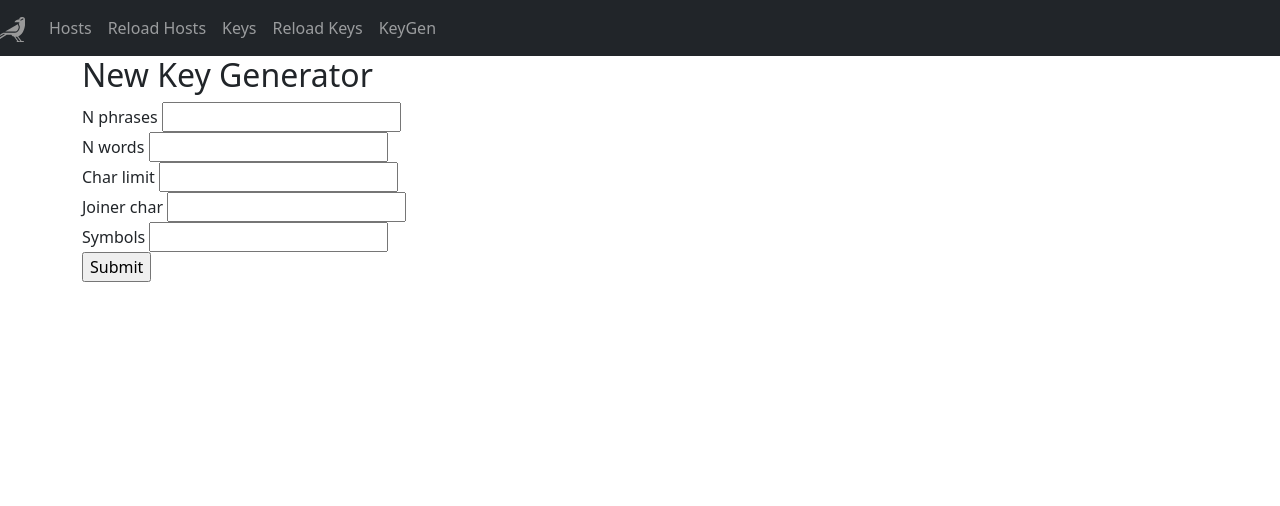
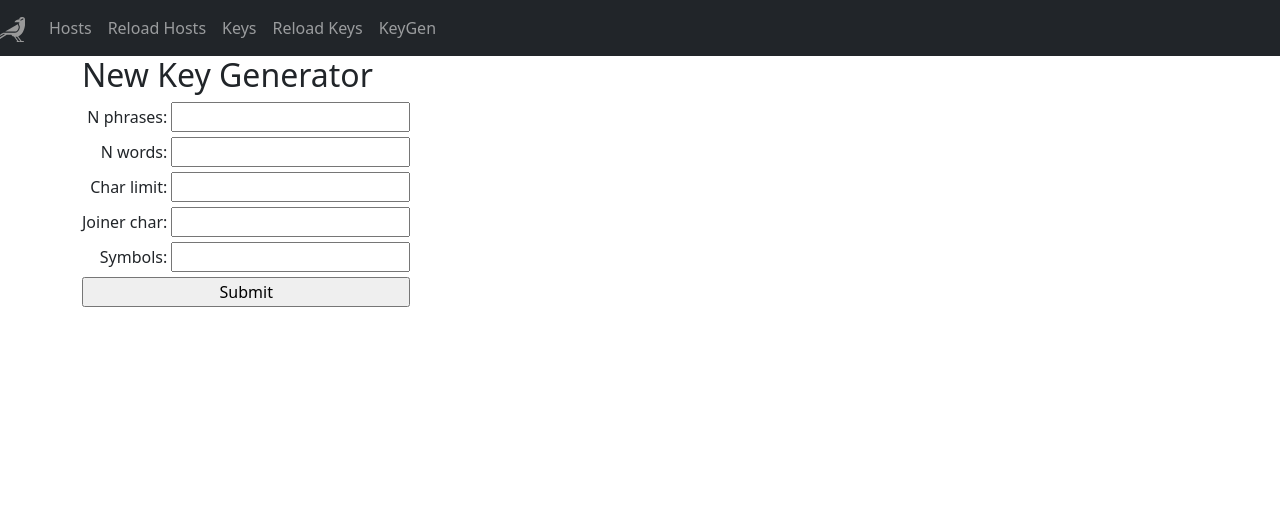
Before and after one commit to barretobrock/luks, a Python web app: template luks/templates/keygen.html in a window 1280 px wide. Shown: the top 506 px of the page. Run offline with Jinja, Linux system fonts and the light colour scheme; the template is opened without the code that fills it: most values are stand-ins (such as "Sample title", 1, 10 or a date in 2020); form fields are guessed from the names that the template uses; some libraries are stand-ins or nearby versions.

Commit message:
Finish api calls, add key detail view, update keygen page CSS

```diff
--- a/luks/api/keys.py
+++ b/luks/api/keys.py
@@ -67,10 +67,11 @@ def get_key(key_name: str):
             if isinstance(att.data, bytes):
                 # Decode to string, try loading as json
                 resp[att.filename] = json.loads(att.data.decode('utf-8'))
-    return jsonify({'data': [resp]})
+    if is_api_request(request):
+        return jsonify({'data': [resp]})
+    return render_template('key_detail.html', key_dict=resp)
 
 
-@keys.route('/api/keys/keygen', methods=['GET', 'POST'])
 @keys.route('/keys/keygen', methods=['GET', 'POST'])
 def generate_keys():
     if request.method == 'POST':
--- a/luks/static/css/main.css
+++ b/luks/static/css/main.css
@@ -23,3 +23,16 @@ footer .container {
     background-color: rgba(127, 255, 212, 0.63);
     cursor: copy;
 }
+
+/* Keygen Form */
+form.keygen-form {
+    display: grid;
+    grid-template-columns: max-content;
+    grid-gap: 5px;
+}
+.keygen-form fieldset {
+    text-align: right;
+}
+.keygen-form label:after {
+    content: ':';
+}
--- a/luks/templates/keygen.html
+++ b/luks/templates/keygen.html
@@ -3,7 +3,7 @@
 {% block content %}
     <div class="form-wrapper">
         <h2 class="title">New Key Generator</h2>
-        <form method="POST" action="{{ url_for('keys.generate_keys') }}">
+        <form method="POST" action="{{ url_for('keys.generate_keys') }}" class="keygen-form">
             <fieldset class="form-field">
                 {{ form.n_phrases.label }}
                 {{ form.n_phrases }}
```
Also changed, not shown: luks/api/hosts.py (+9 -5 lines), luks/templates/key_detail.html (added, +17 -0 lines).
